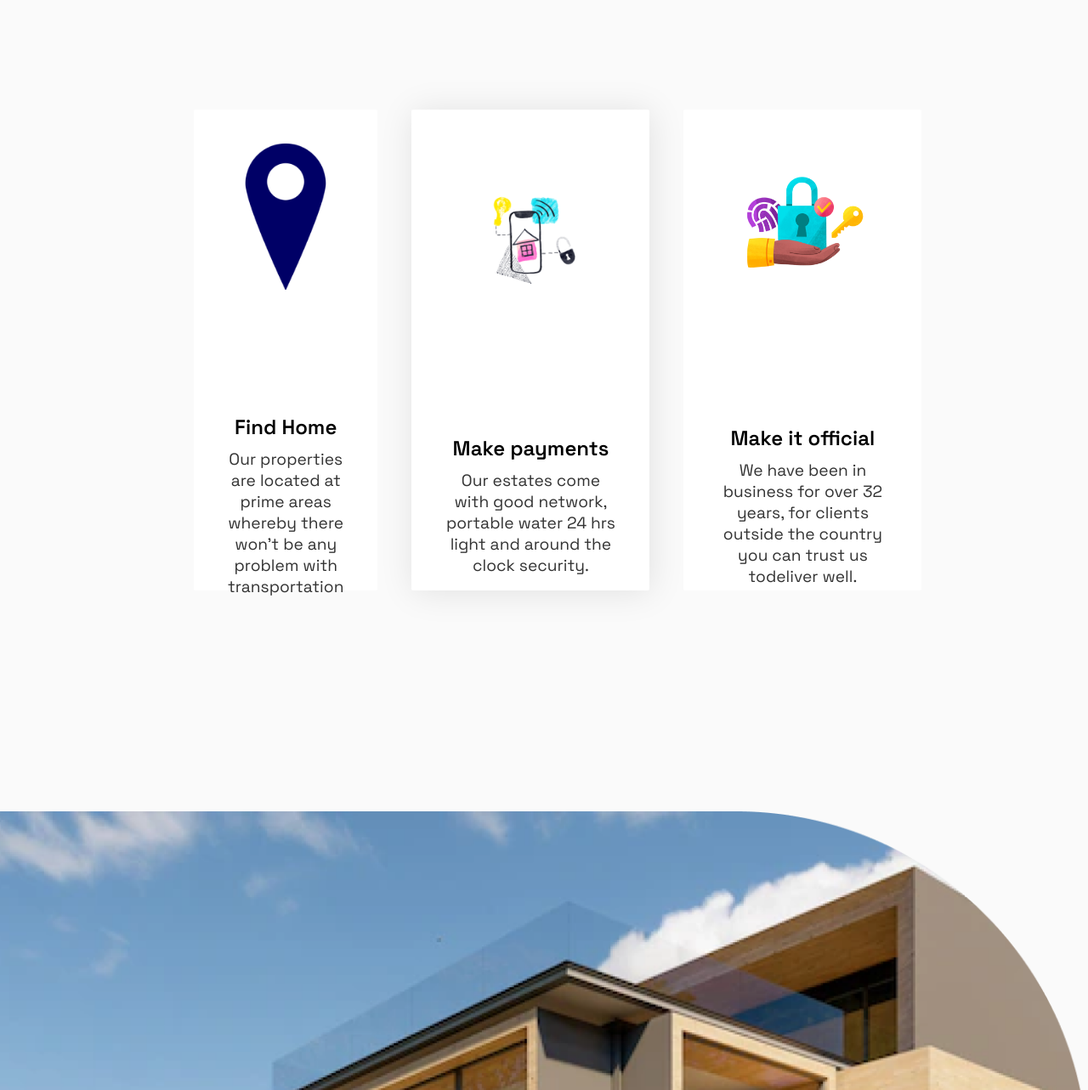
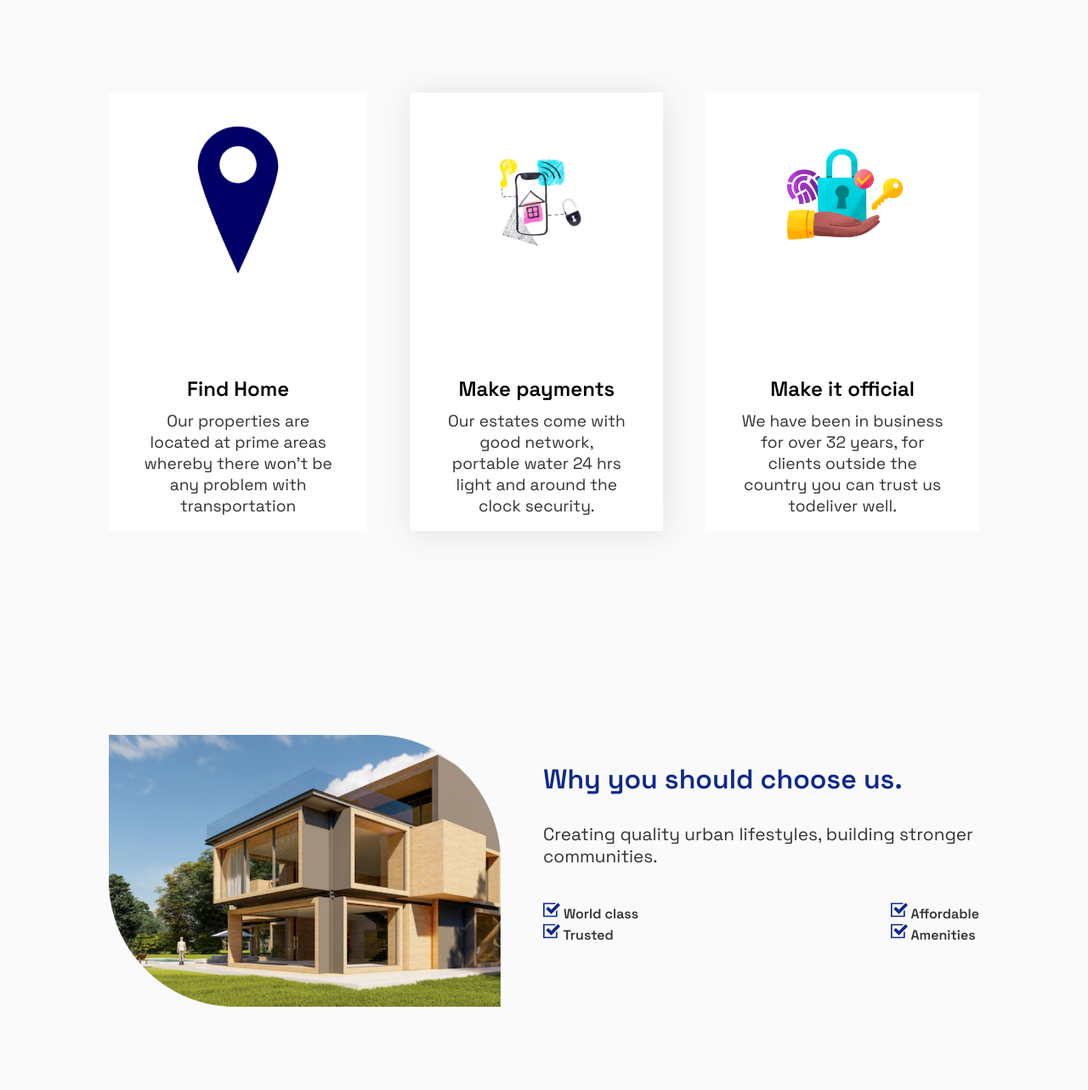
Before and after one commit to brianinq/prep_week1_project, a plain HTML site: page index.html in a window 1280 px wide. Shown: the part 1077-2360 px from the top of the page at 85% size. After the commit the page ends 2326 px from the top, so only its background shows below. Drawn offline with Linux system fonts and the light colour scheme.

Commit message:
add why us styling and fix images

```diff
--- a/assets/css/style.css
+++ b/assets/css/style.css
@@ -69,20 +69,19 @@ li {
     margin-left: 3rem;
 }
 .landing{
-    height: 50vh;
     display: flex;
     justify-content: space-between;
     width: 80vw;
+    height: 50vh;
     margin: 0 auto;
 }
 .content{
     width: 100vw;
-    margin-top: 4rem;
+    margin: 4rem 0;
 }
-.img {
+.landing img{
     width: 50%;
-    padding-left: 2rem ;
-    height: 30px;
+    margin-left: 50px;
 }
 img{
     max-width: 100%;
@@ -92,7 +91,7 @@ img{
 .headline h3{
     font-size: 2.5rem;
     margin: 2rem 0;
-    width: 50%;
+    padding-right: 40px;
     color: #0F298B;
 }
 .headline p{
@@ -153,10 +152,11 @@ transform: rotate(45deg);
 }
 .cards{
     display: flex;
-    margin: 5rem;
+    margin: 5rem 0;
 }
 .card:nth-child(2){
     box-shadow: 2px 2px 40px rgba(0,0,0,.1);
+    margin: 0 50px;
 }
 .card {
     background: #fff;
@@ -166,7 +166,6 @@ transform: rotate(45deg);
     align-items: center;
     justify-content: center;
     text-align: center;
-    margin: 20px;
     text-align: center;
     border-radius: 2px;
 }
@@ -187,3 +186,29 @@ transform: rotate(45deg);
     font-size: 1.2rem;
     margin-bottom: 100px;
 }
+.why-us{
+    display: flex;
+    justify-content: space-between;
+    width: 80vw;
+    height: 40vh;
+    margin: auto;
+}
+.why-us img{
+
+    margin-right: 50px;
+}
+.why-us h3{
+    color:#0F298B;
+    font-size: 2rem;
+    padding: 2rem 0;
+}
+.why-us p{
+    font-size: 1.3rem;
+}
+.qualities{
+    display: flex;
+    justify-content: space-between;
+    margin-top: 40px;
+    align-items: center;
+    /* text-align: center; */
+}
```
